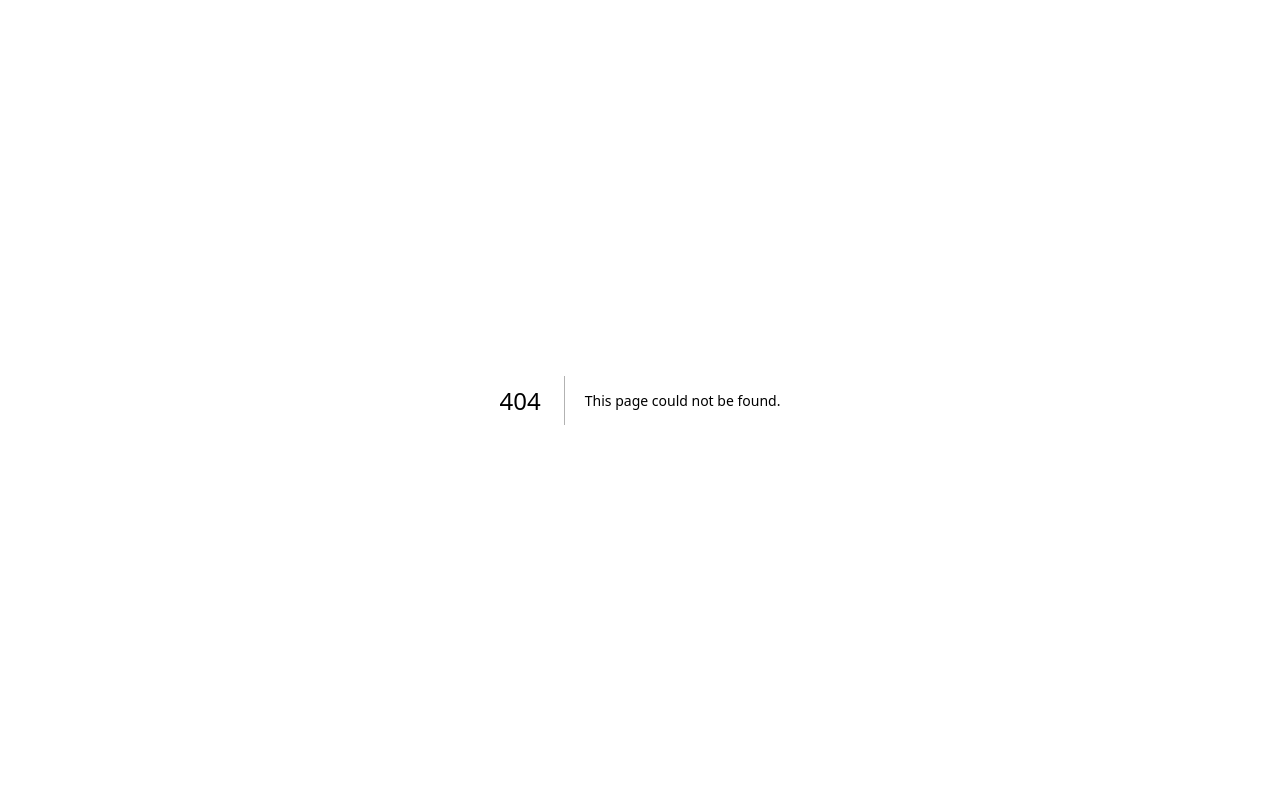
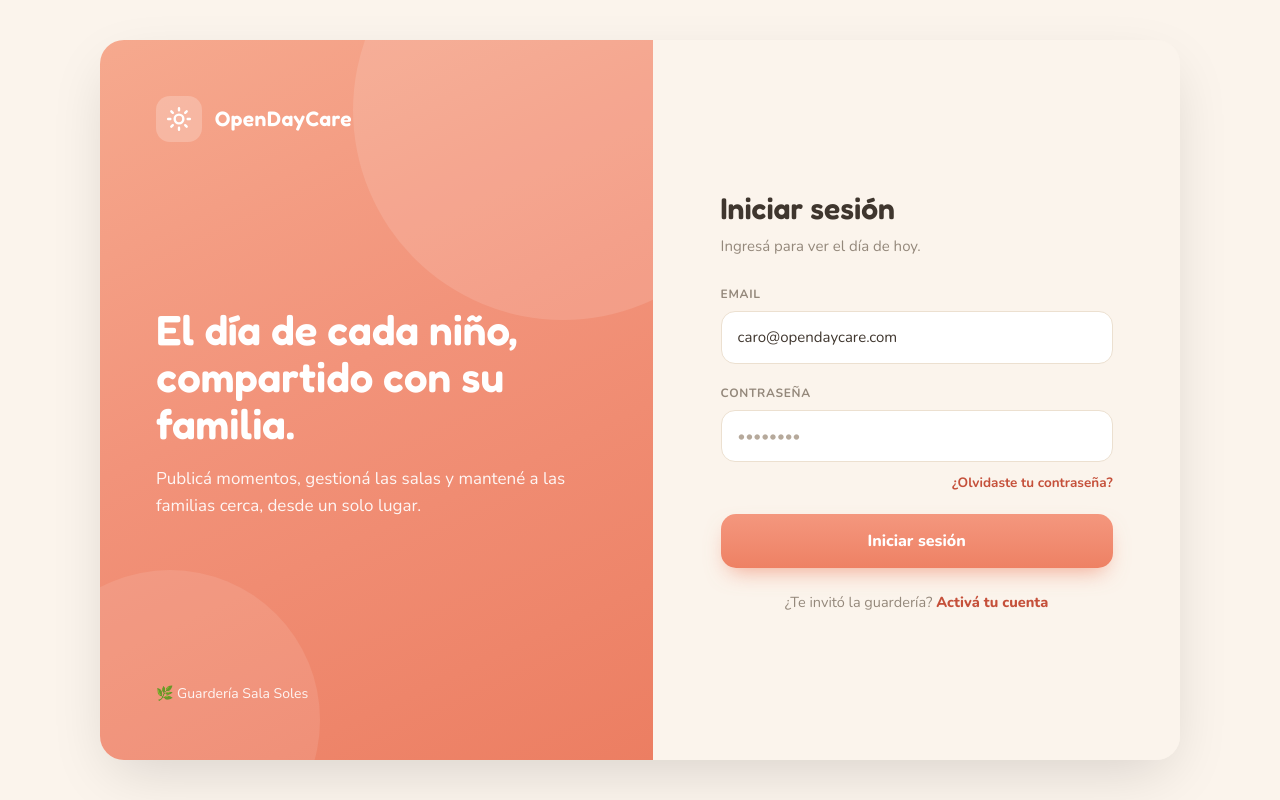
Before and after one commit to DarioZubaray/open-daycare, a Next.js app: page /auth/login in a window 1280 px wide. Before the commit this address had no page. Built offline with nearby package versions, Linux system fonts and the light colour scheme.

Commit message:
feat: implement LoginPage component with email and password validation

```diff
--- /dev/null
+++ b/app/auth/login/page.tsx
@@ -0,0 +1,136 @@
+"use client";
+
+import { useState } from "react";
+import { useRouter } from "next/navigation";
+import Link from "next/link";
+import { AuthLayout } from "@/components/AuthLayout";
+
+function SunIcon() {
+  return (
+    <svg width="26" height="26" viewBox="0 0 24 24" fill="none" stroke="#fff" strokeWidth="2.2" strokeLinecap="round" strokeLinejoin="round" aria-hidden="true">
+      <circle cx="12" cy="12" r="4" />
+      <path d="M12 2v2M12 20v2M4.9 4.9l1.4 1.4M17.7 17.7l1.4 1.4M2 12h2M20 12h2M4.9 19.1l1.4-1.4M17.7 6.3l1.4-1.4" />
+    </svg>
+  );
+}
+
+function validateEmail(email: string): string | undefined {
+  if (!email.trim()) return "El email es obligatorio.";
+  if (!/^[^\s@]+@[^\s@]+\.[^\s@]+$/.test(email)) return "Ingresá un email válido.";
+  return undefined;
+}
+
+function validatePassword(password: string): string | undefined {
+  if (!password) return "La contraseña es obligatoria.";
+  if (password.length < 6) return "La contraseña debe tener al menos 6 caracteres.";
+  return undefined;
+}
+
+export default function LoginPage() {
+  const router = useRouter();
+  const [email, setEmail] = useState("caro@opendaycare.com");
+  const [password, setPassword] = useState("");
+  const [errors, setErrors] = useState<{ email?: string; password?: string }>({});
+  const [submitted, setSubmitted] = useState(false);
+
+  function handleSubmit(e: React.FormEvent) {
+    e.preventDefault();
+    const emailErr = validateEmail(email);
+    const passwordErr = validatePassword(password);
+    setErrors({ email: emailErr, password: passwordErr });
+    setSubmitted(true);
+    if (!emailErr && !passwordErr) {
+      router.push("/");
+    }
+  }
+
+  function handleFieldBlur(field: "email" | "password") {
+    if (!submitted) return;
+    if (field === "email") {
+      setErrors((prev) => ({ ...prev, email: validateEmail(email) }));
+    } else {
+      setErrors((prev) => ({ ...prev, password: validatePassword(password) }));
+    }
+  }
+
+  return (
+    <AuthLayout>
+      <div className="grid min-h-0 w-full max-w-[1080px] grid-cols-[1.05fr_1fr] overflow-hidden rounded-[24px] shadow-[0_20px_60px_-12px_rgba(0,0,0,0.15)]" style={{ minHeight: "calc(100vh - 80px)" }}>
+        {/* Left panel — gradient */}
+        <div className="relative flex flex-col justify-between overflow-hidden px-14 py-14 text-white" style={{ background: "linear-gradient(155deg, #F6A98E 0%, #F2937A 45%, #EC7E62 100%)" }}>
+          <div className="absolute -right-[120px] -top-[140px] h-[420px] w-[420px] rounded-full bg-white/12" />
+          <div className="absolute -bottom-[110px] -left-[80px] h-[300px] w-[300px] rounded-full bg-white/10" />
+
+          <div className="relative flex items-center gap-[13px]">
+            <div className="flex h-[46px] w-[46px] items-center justify-center rounded-[14px] bg-white/22">
+              <SunIcon />
+            </div>
+            <span className="font-heading text-[21px] font-semibold tracking-[0.5px]">OpenDayCare</span>
+          </div>
+
+          <div className="relative">
+            <h1 className="font-heading text-[42px] font-semibold leading-[1.12]">
+              El día de cada niño,
+              <br />
+              compartido con su familia.
+            </h1>
+            <p className="mt-[18px] max-w-[430px] text-[17px] leading-[1.6] text-white/92">
+              Publicá momentos, gestioná las salas y mantené a las familias cerca, desde un solo lugar.
+            </p>
+          </div>
+
+          <div className="relative text-[14px] text-white/90">🌿 Guardería Sala Soles</div>
+        </div>
+
+        {/* Right panel — form */}
+        <div className="flex items-center justify-center bg-[#FBF4EC] px-10 py-10">
+          <div className="w-full max-w-[392px]">
+            <h2 className="font-heading text-[30px] font-semibold text-ink">Iniciar sesión</h2>
+            <p className="mb-7 mt-1 text-[15px] text-subtle">Ingresá para ver el día de hoy.</p>
+
+            <form onSubmit={handleSubmit} noValidate>
+              <label className="mb-2 block text-[12px] font-bold tracking-[0.7px] text-subtle">EMAIL</label>
+              <input
+                type="email"
+                value={email}
+                onChange={(e) => setEmail(e.target.value)}
+                onBlur={() => handleFieldBlur("email")}
+                className="mb-1 w-full rounded-[14px] border-[1.5px] border-line bg-white px-4 py-[14px] text-[15px] text-ink outline-none placeholder:text-[#B6A99B]"
+              />
+              {errors.email && <p className="mb-4 text-[13px] text-accent">{errors.email}</p>}
+              {!errors.email && <div className="mb-4" />}
+
+              <label className="mb-2 block text-[12px] font-bold tracking-[0.7px] text-subtle">CONTRASEÑA</label>
+              <input
+                type="password"
+                placeholder="••••••••"
+                value={password}
+                onChange={(e) => setPassword(e.target.value)}
+                onBlur={() => handleFieldBlur("password")}
+                className="mb-2 w-full rounded-[14px] border-[1.5px] border-line bg-white px-4 py-[14px] text-[15px] text-ink outline-none placeholder:text-[#B6A99B]"
+              />
+              {errors.password && <p className="mb-2 text-[13px] text-accent">{errors.password}</p>}
+              <div className="mb-5 text-right">
+                <span className="cursor-pointer text-[13.5px] font-bold text-accent">¿Olvidaste tu contraseña?</span>
+              </div>
+
+              <button
+                type="submit"
+                className="mb-6 w-full cursor-pointer rounded-[15px] bg-linear-to-b from-primary-from to-primary-to py-[15px] text-[16px] font-extrabold text-white shadow-[0_10px_22px_-8px_rgba(238,129,100,0.7)]"
+              >
+                Iniciar sesión
+              </button>
+            </form>
+
+            <p className="text-center text-[14.5px] text-subtle">
+              ¿Te invitó la guardería?{" "}
+              <Link href="/auth/activar-cuenta" className="font-extrabold text-accent">
+                Activá tu cuenta
+              </Link>
+            </p>
+          </div>
+        </div>
+      </div>
+    </AuthLayout>
+  );
+}
```
